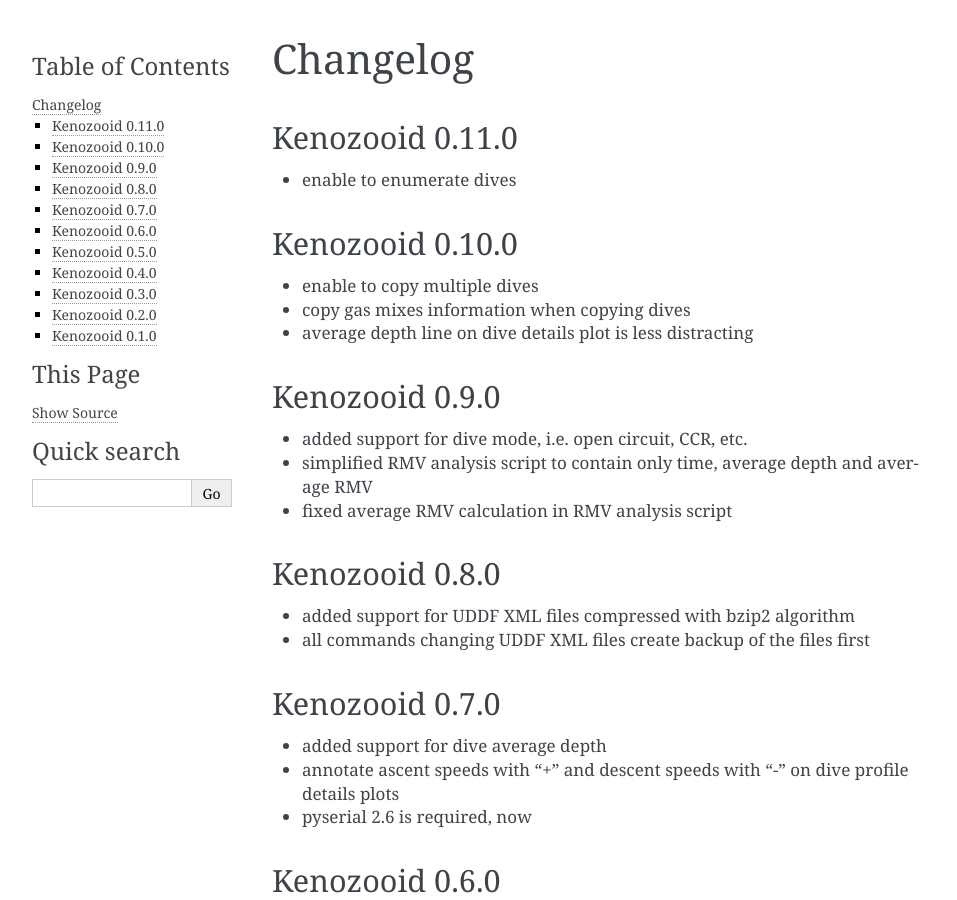
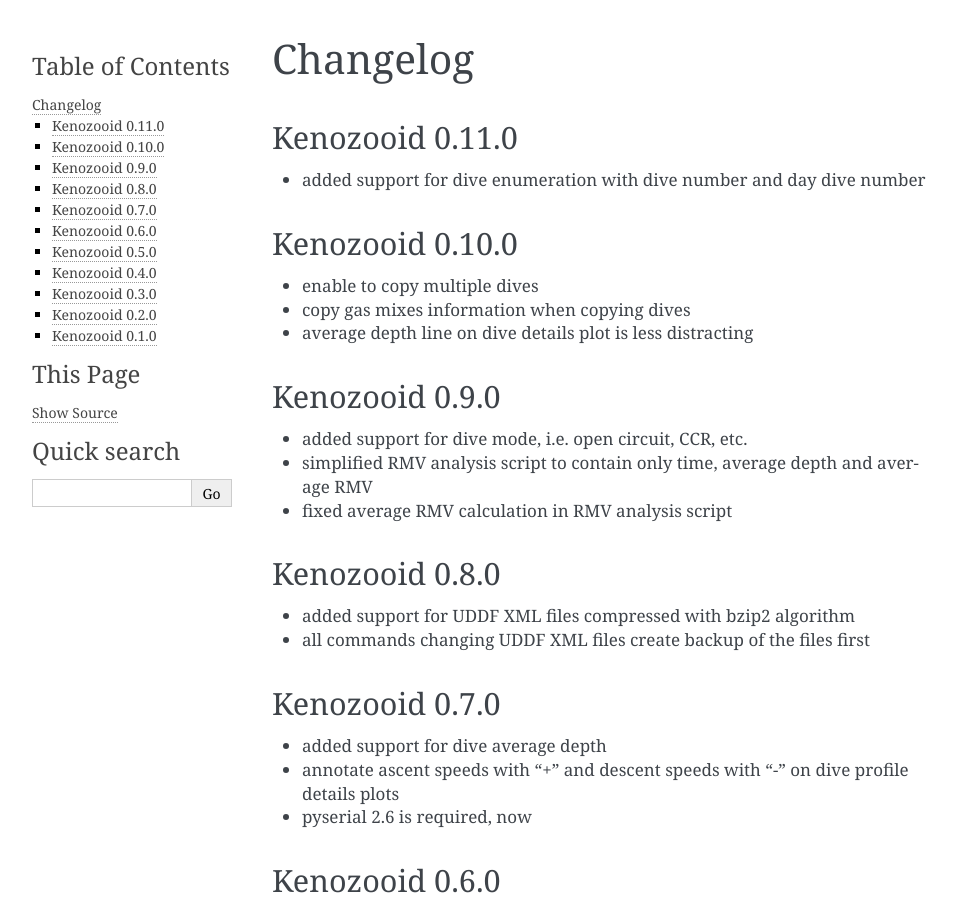
Before and after one commit to gitGNU/gnu_kenozooid, a Sphinx documentation site: the page built from doc/user/changelog.rst, in a window 1280 px wide and 900 px high. Shown: the whole window, without its empty margins (148-1105 px from the left). Built offline with Sphinx 7.4.7, drawn with Linux system fonts in a browser that asks for light colours.

Commit message:
- updated changelog file for ver. 0.11.0

```diff
--- a/doc/user/changelog.rst
+++ b/doc/user/changelog.rst
@@ -2,7 +2,7 @@ Changelog
 =========
 Kenozooid 0.11.0
 ----------------
-- enable to enumerate dives
+- added support for dive enumeration with dive number and day dive number
 
 Kenozooid 0.10.0
 ----------------
```
